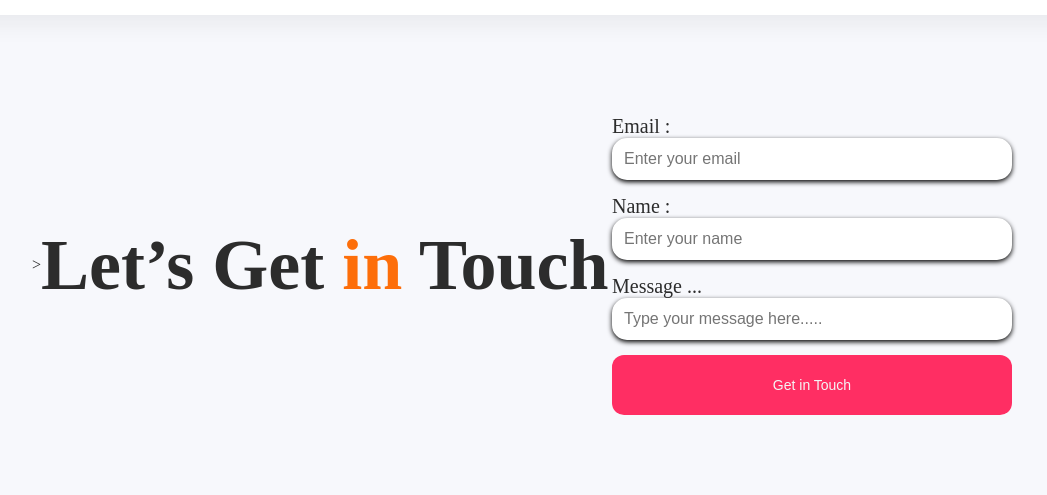
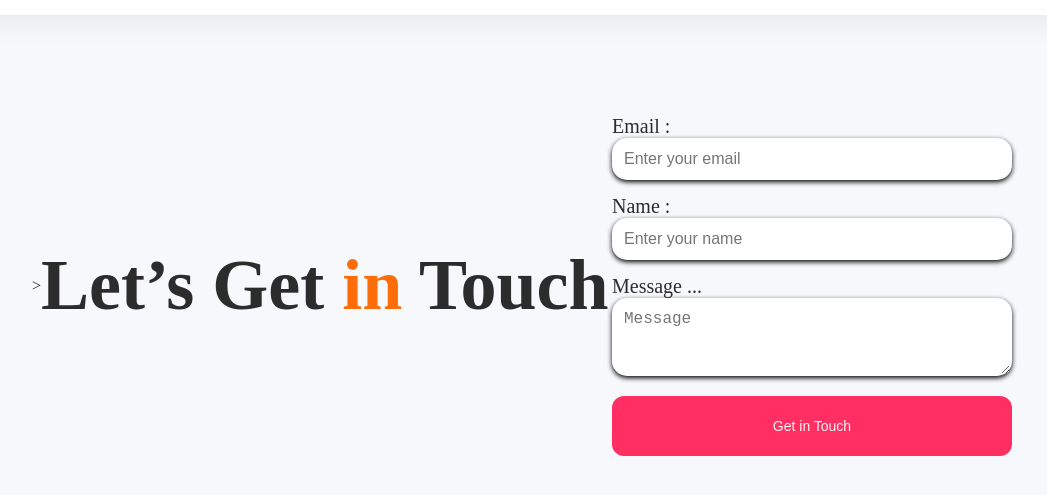
Before and after one commit to 11fuyad00/PH-Assignment-1, a plain HTML site: page Styles/index.html in a window 1280 px wide. Shown: the part 2382-2877 px from the top of the page, without its empty margins (118-1165 px from the left). Drawn offline with Linux system fonts and the light colour scheme.

Commit message:
Final commit: website completed

```diff
--- a/Styles/index.html
+++ b/Styles/index.html
@@ -137,7 +137,7 @@
         <input type="name" placeholder="Enter your name">
         <br>
         <label for="Message">Message ...</label><br>
-        <input type="Message" placeholder="Type your message here.....">
+        <textarea name="Message" rows="3" placeholder="Message"></textarea>
         <br>
         <button class="btn-primary">Get in Touch</button>
       </div>
```
